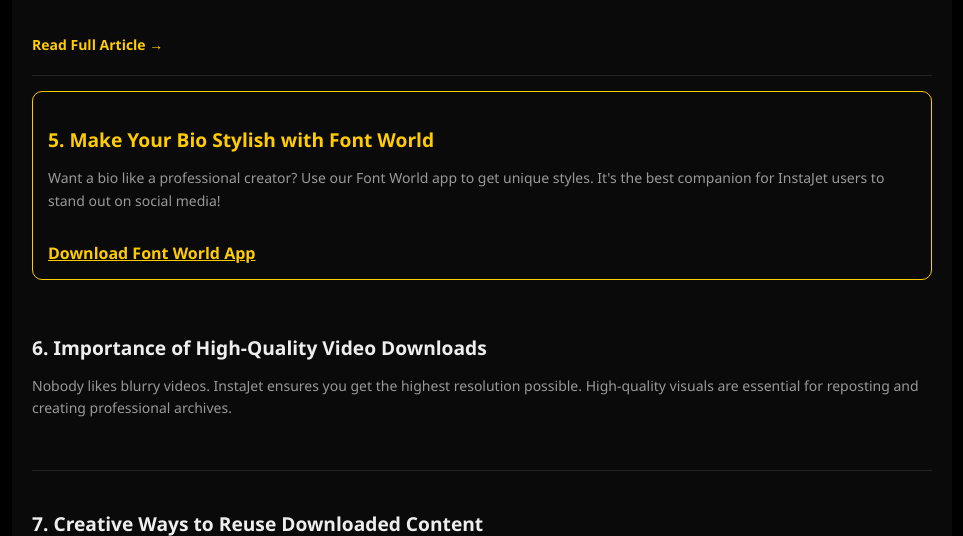
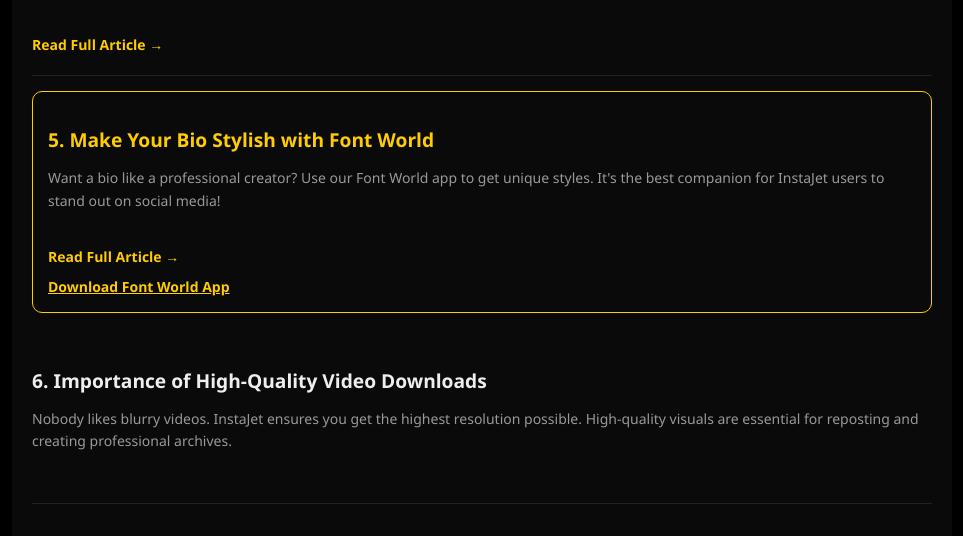
Before and after one commit to joyvijayan/jet-app, a Flask app: page / in a window 1280 px wide. Shown: the part 2735-3271 px from the top of the page, without its empty margins (158-1121 px from the left). Run offline with Flask 3, Linux system fonts and the light colour scheme.

Commit message:
Update index.html

```diff
--- a/templates/index.html
+++ b/templates/index.html
@@ -143,9 +143,13 @@
         </div>
 
         <div class="blog-card" style="border: 1px solid #ffcc00; padding: 15px; border-radius: 10px; margin: 15px 0;">
-            <h3 style="color: #ffcc00;">5. Make Your Bio Stylish with Font World</h3>
+            <a href="/blog/font-world-guide" style="text-decoration: none; color: inherit;">
+                <h3 style="color: #ffcc00;">5. Make Your Bio Stylish with Font World</h3>
+            </a>
             <p>Want a bio like a professional creator? Use our Font World app to get unique styles. It's the best companion for InstaJet users to stand out on social media!</p>
-            <a href="https://play.google.com/store/apps/details?id=font.world2026" style="color: #ffcc00; text-decoration: underline; font-weight: bold;">Download Font World App</a>
+            <a href="/blog/font-world-guide" class="read-more">Read Full Article →</a>
+            <br>
+            <a href="https://play.google.com/store/apps/details?id=font.world2026" style="color: #ffcc00; text-decoration: underline; font-weight: bold; font-size: 14px; display: inline-block; margin-top: 10px;">Download Font World App</a>
         </div>
 
         <div class="blog-card">
```
